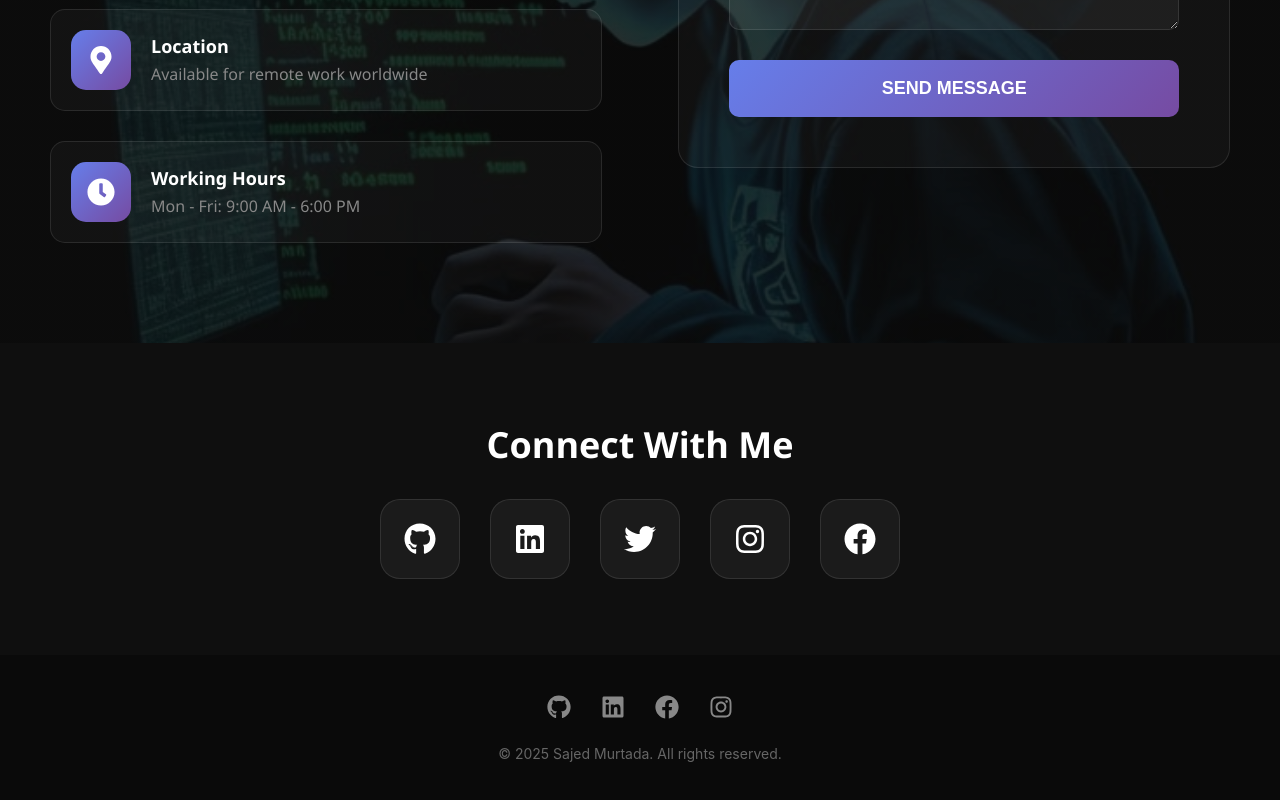
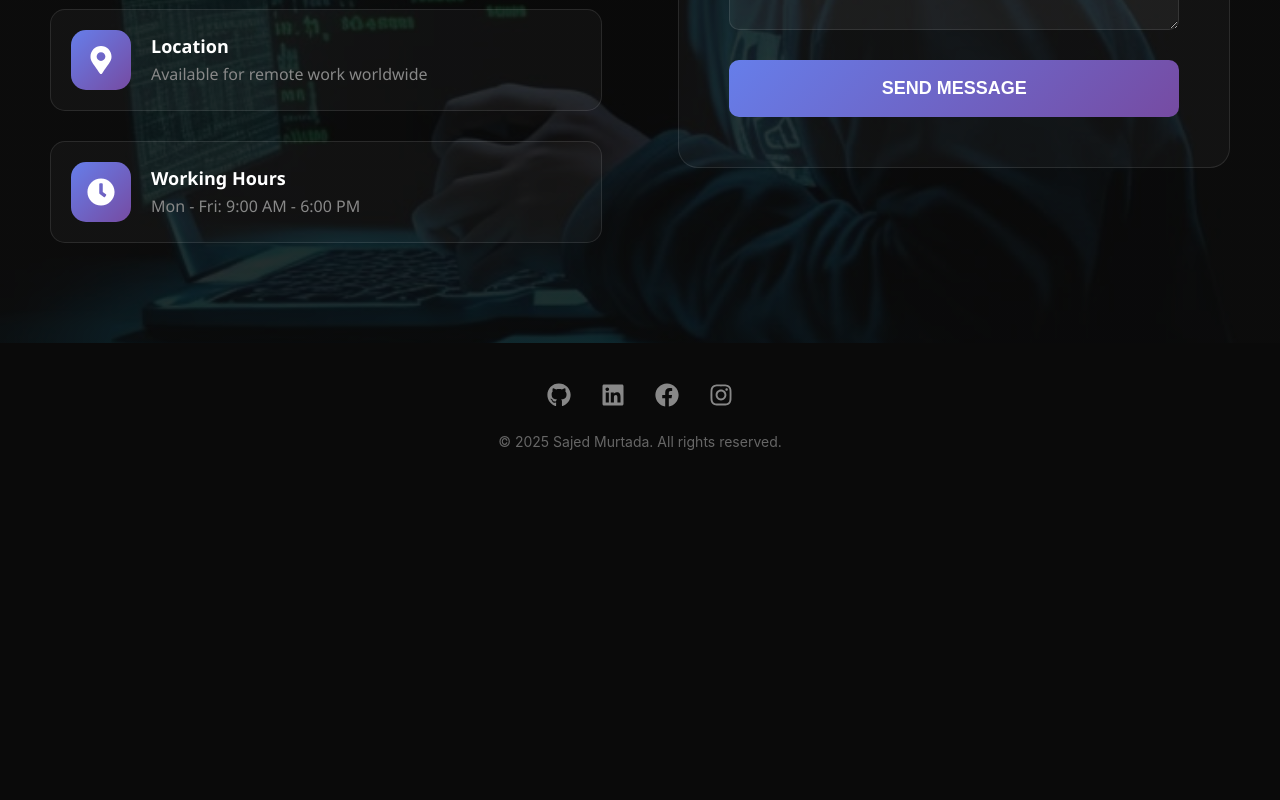
Before and after one commit to Sajed1230/Protofole-front-end, a React (Vite) app: page /#/contact in a window 1280 px wide. Shown: the part 640-1440 px from the top of the page. After the commit the page ends 1130 px from the top, so only its background shows below. Built offline with nearby package versions, Linux system fonts and the light colour scheme.

Commit message:
Update folder-name

```diff
--- a/src/pages/contact.jsx
+++ b/src/pages/contact.jsx
@@ -472,51 +472,7 @@ const handleSubmit = async (e) => {
         </ContactContainer>
       </ContactSection>
 
-      <SocialSection>
-        <SocialTitle>Connect With Me</SocialTitle>
-        <SocialLinks>
-          <SocialLink
-            href="https://github.com"
-            target="_blank"
-            rel="noopener noreferrer"
-            aria-label="GitHub"
-          >
-            <FaGithub />
-          </SocialLink>
-          <SocialLink
-            href="https://linkedin.com"
-            target="_blank"
-            rel="noopener noreferrer"
-            aria-label="LinkedIn"
-          >
-            <FaLinkedin />
-          </SocialLink>
-          <SocialLink
-            href="https://twitter.com"
-            target="_blank"
-            rel="noopener noreferrer"
-            aria-label="Twitter"
-          >
-            <FaTwitter />
-          </SocialLink>
-          <SocialLink
-            href="https://instagram.com"
-            target="_blank"
-            rel="noopener noreferrer"
-            aria-label="Instagram"
-          >
-            <FaInstagram />
-          </SocialLink>
-          <SocialLink
-            href="https://facebook.com"
-            target="_blank"
-            rel="noopener noreferrer"
-            aria-label="Facebook"
-          >
-            <FaFacebook />
-          </SocialLink>
-        </SocialLinks>
-      </SocialSection>
+
     </PageContainer>
   );
 };
```
